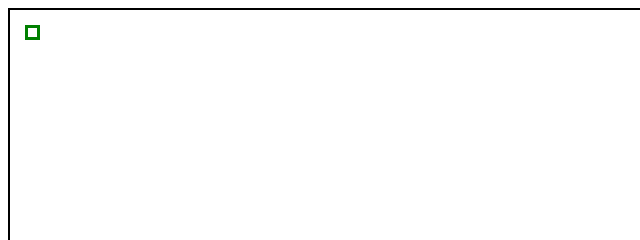
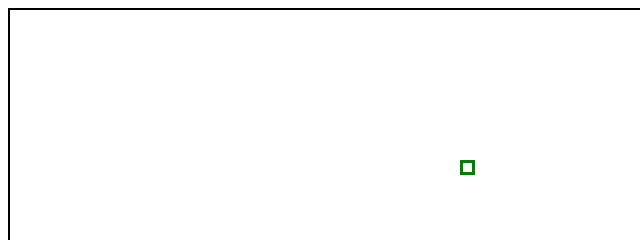
Before and after one commit to Barenyakumar/MorphleFinal, a plain HTML site: page index.html in a window 1280 px wide. Shown: the top 240 px of the page, 0-640 px from the left. Drawn offline with Linux system fonts and the light colour scheme.

Commit message:
addes few lines

```diff
--- a/app.js
+++ b/app.js
@@ -1,5 +1,3 @@
-
-
 document.getElementById("reset").addEventListener("click", () => {
   localStorage.clear()
   window.location.reload()
@@ -27,7 +25,7 @@ function updateMat(ind1, ind2, val) {
 
 var curr = localStorage.getItem("curr")
   ? JSON.parse(localStorage.getItem("curr"))
-  : { 0: 1, 1: 1 }
+  : { 0: 10, 1: 30 }
 
 const app = document.getElementById("app1")
 JSON.parse(localStorage.getItem("matrix")).forEach((row, i) => {
```
Also changed, not shown: index.css (+8 -9 lines).
